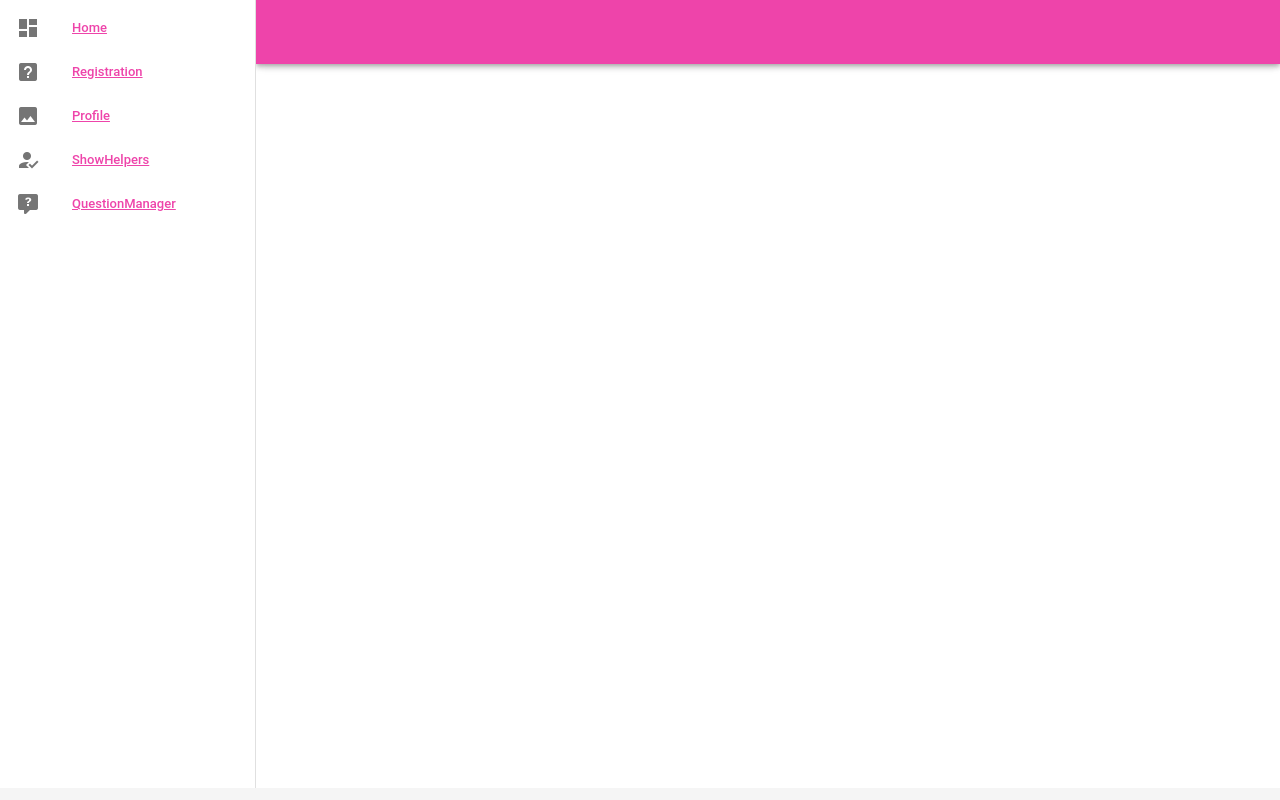
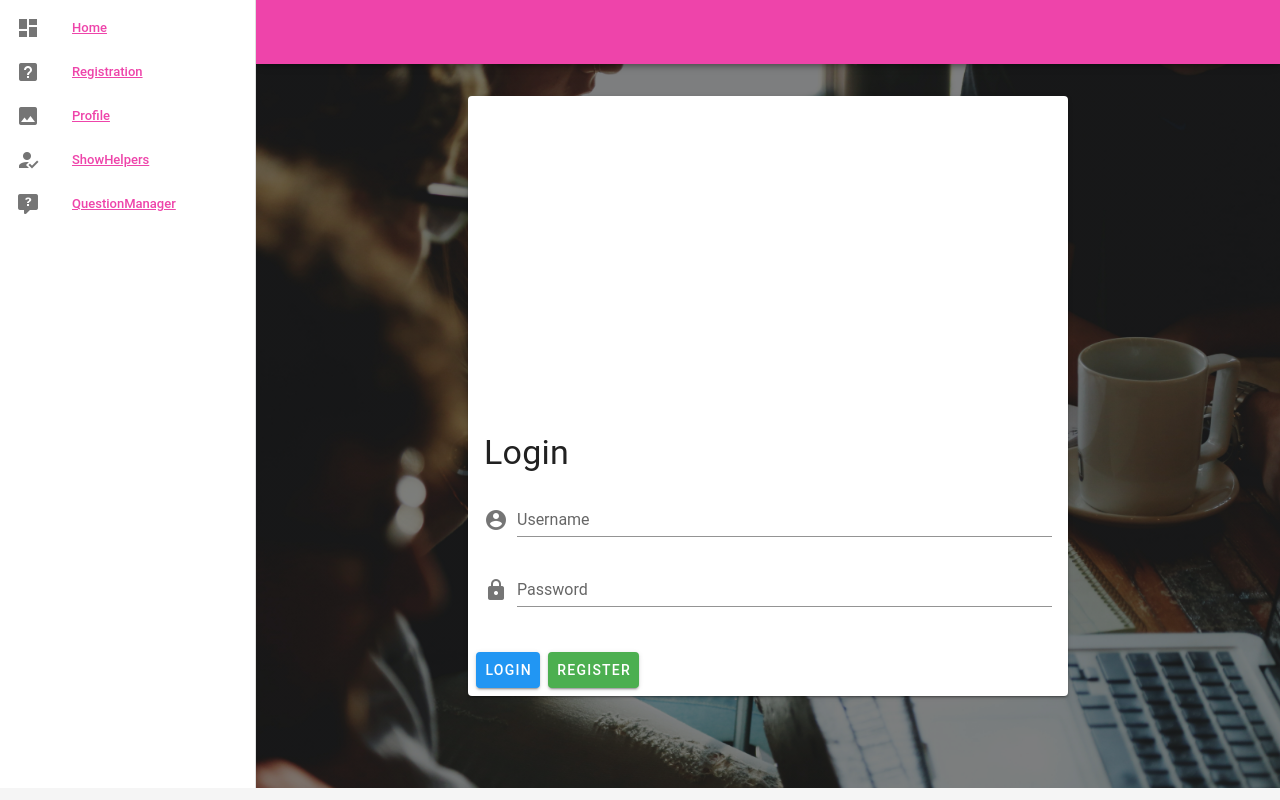
Before and after one commit to AdamSz93/Student-Corona-App, a Vue app: page /#/login in a window 1280 px wide. Built offline with nearby package versions, Linux system fonts and the light colour scheme; a small style sheet from the web is missing.

Commit message:
added login screen with card

```diff
--- a/src/router/index.js
+++ b/src/router/index.js
@@ -4,6 +4,11 @@ import VueRouter from 'vue-router'
 Vue.use(VueRouter)
 
   const routes = [
+    {
+      path: '/login',
+      name: 'Login',
+      component: () => import(/* webpackChunkName: "about" */ '../views/Login.vue')
+    },
   {
     path: '/home',
     name: 'Home',
@@ -37,6 +42,10 @@ Vue.use(VueRouter)
     // which is lazy-loaded when the route is visited.
     component: () => import(/* webpackChunkName: "about" */ '../views/About.vue')
   },
+  {
+    path : '*',
+    redirect : '/login'
+  }
 ]
 
 const router = new VueRouter({
--- /dev/null
+++ b/src/views/Login.vue
@@ -0,0 +1,75 @@
+<template>
+
+<div>
+
+
+  <span class="bg"></span>
+
+        <v-card width="600" class="mx-auto mt-5">
+          <v-img
+          :src="require('../assets/logo.png')"
+          class="my-5"
+          contain
+          height="300"
+          >
+          </v-img>
+      <v-card-title>
+        <h1 class="display-1">Login</h1>
+      </v-card-title>
+      <v-card-text>
+        <v-form>
+          <v-text-field label="Username"
+          prepend-icon="mdi-account-circle"/>
+          <v-text-field type="password"
+          label="Password"
+          prepend-icon="mdi-lock"
+          />
+  </v-form>
+      </v-card-text>
+      <v-card-actions>
+        <v-btn color="info">Login</v-btn>
+        <v-btn color="success">Register</v-btn>
+
+      </v-card-actions>
+    </v-card>
+  </div>
+
+
+
+
+
+</template>
+
+<script>
+
+export default {
+  name: 'Login',
+  components: {
+
+  },
+   data: () => {
+    return {
+      logged_in: false
+    }
+
+}
+}
+</script>
+<style scoped>
+.bg {
+    width: 100%;
+    height: 100%;
+    position: absolute;
+    top: 0;
+    left: 0;
+    background: linear-gradient(
+          rgba(0, 0, 0, 0.5),
+          rgba(0, 0, 0, 0.5)
+        ),
+        url( '../assets/start_screen.jpg') no-repeat center center;
+    background-size: cover;
+    transform: scale(1);
+    z-index: 0;
+
+  }
+</style>
```
Also changed, not shown: src/assets/logo.png, src/assets/start_screen.jpg (added).
